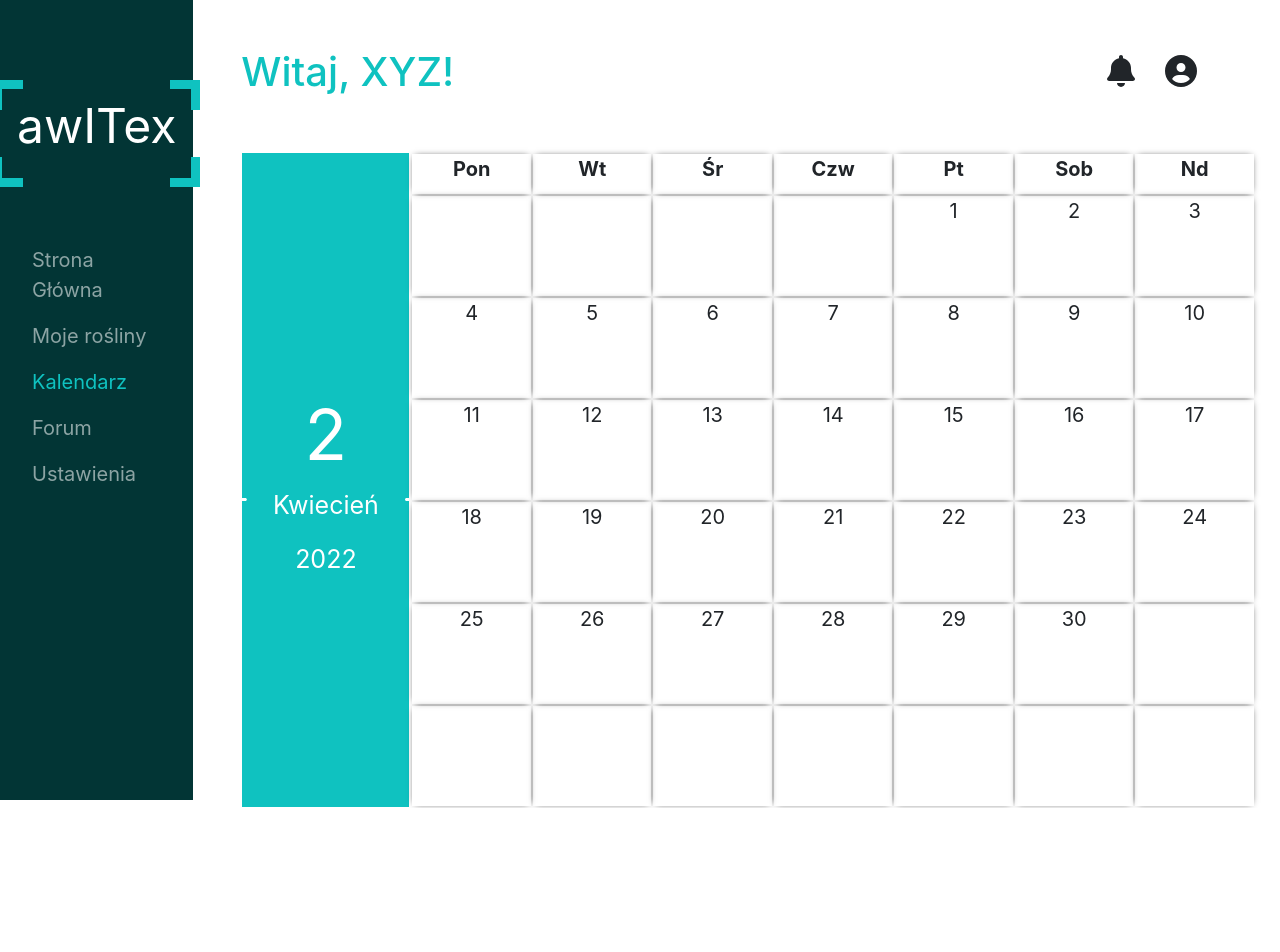
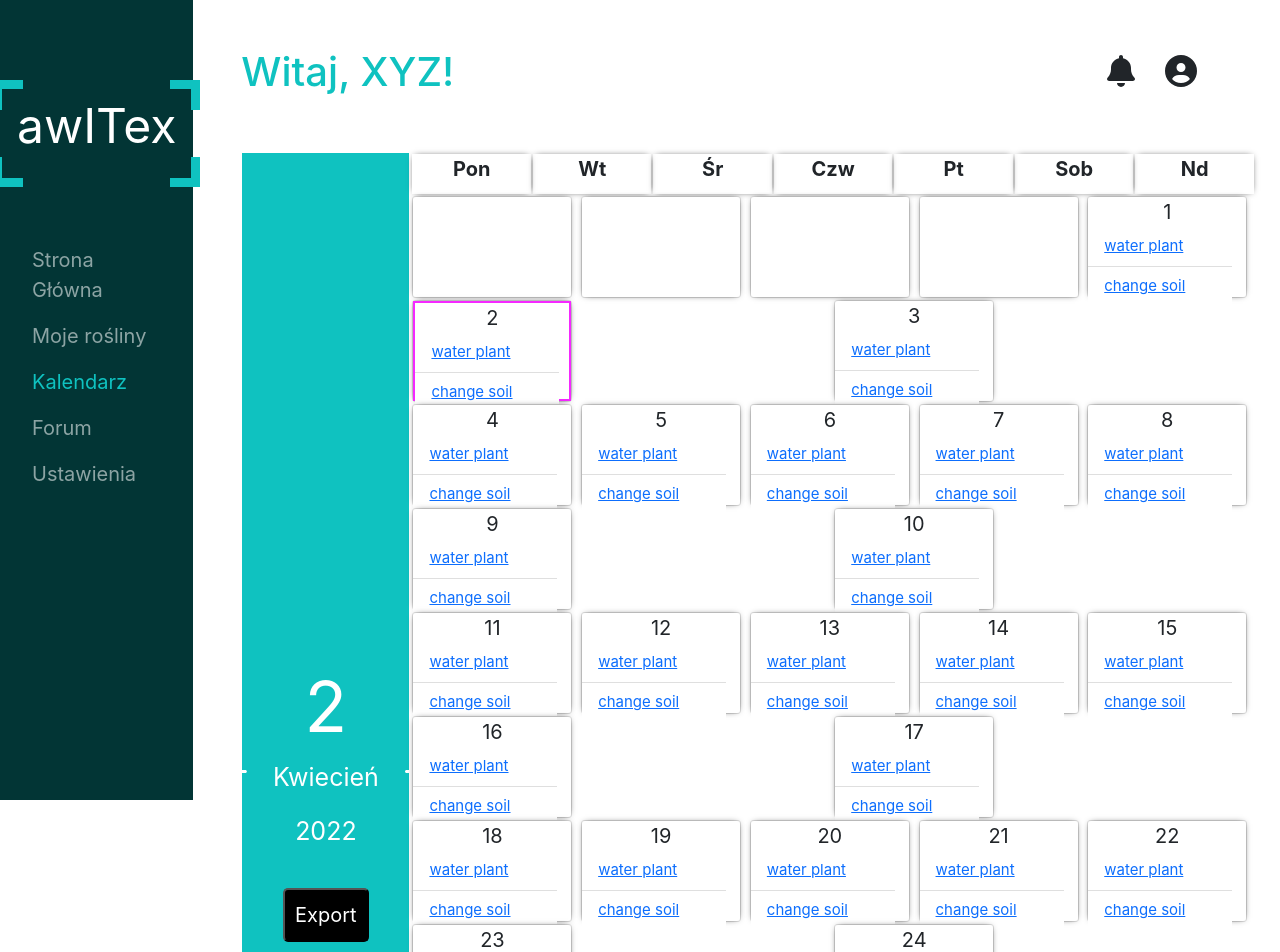
Before and after one commit to pploszczyca/AwITeks, a React (Create React App) app in the folder frontend/: page /calendar in a window 1280 px wide. Shown: the top 952 px of the page. Before the commit the page ends 808 px from the top, so only its background shows below. Built offline with nearby package versions, Linux system fonts and the light colour scheme.

Commit message:
initial work done on export button, notifications, and highlighting current day

```diff
--- a/frontend/src/components/Calendar/Calendar.tsx
+++ b/frontend/src/components/Calendar/Calendar.tsx
@@ -1,8 +1,9 @@
 import React from 'react';
-import {Container, Row, Col} from "react-bootstrap";
+import {Container, Row, Col, ListGroup} from "react-bootstrap";
 import styled from "styled-components";
 import {faArrowLeft, faArrowRight} from '@fortawesome/free-solid-svg-icons'
 import {FontAwesomeIcon} from "@fortawesome/react-fontawesome";
+import Card from "react-bootstrap/Card";
 
 
 let Day = styled.div`
@@ -47,6 +48,9 @@ let CalendarService = styled.div`
   & div:nth-child(2), & div:last-child{
     font-size: 25px;
   }
+  & div:nth-last-child(2){
+    font-size: 25px;
+  }
 
   & div:nth-child(2){
     display: flex;
@@ -56,6 +60,23 @@ let CalendarService = styled.div`
     }
   }
 `
+
+const Button = styled.button`
+  background-color: black;
+  color: white;
+  font-size: 20px;
+  padding: 10px 10px;
+  border-radius: 5px;
+  margin: 0px 0px;
+  cursor: pointer;
+`;
+
+
+function export_calendar() {
+    alert('Export button clicked!');
+}
+
+
 
 class Calendar extends React.Component<{}, {days: any[], weeks: any[], months: string[], displayedDate: Date}>{
     constructor(props: any) {
@@ -78,7 +99,11 @@ class Calendar extends React.Component<{}, {days: any[], weeks: any[], months: s
             firstDay = 7; // sunday is 7th day in calendar
         }
         let actualDayNumber = fieldNumber - firstDay + 1;
-
+        let today = false;
+        let currentDate = new Date();
+        if(actualDayNumber == currentDate.getDate() && date.getMonth() == currentDate.getMonth() && date.getFullYear() == currentDate.getFullYear()){
+            today = true;
+        }
 
         console.log(date.getFullYear(), date.getMonth(), 0)
         console.log(lastDay, actualDayNumber)
@@ -87,7 +112,13 @@ class Calendar extends React.Component<{}, {days: any[], weeks: any[], months: s
             return (<Day/>);
         }
         else {
-            return (<Day>{actualDayNumber}</Day>);
+            // return (<Day>{actualDayNumber}</Day>
+            return (<Day style={{border: today ? '2px solid rgba(245, 40, 255, 1)' : 'none'}}>
+                        {actualDayNumber}<ListGroup style={{width: '9rem', height:'5rem', textAlign: 'left', fontSize: 15 }} variant="flush">
+                            <ListGroup.Item><Card.Link href="#">water plant</Card.Link></ListGroup.Item>
+                            <ListGroup.Item><Card.Link href="#">change soil</Card.Link></ListGroup.Item>
+                        </ListGroup>
+                    </Day>)
         }
     }
 
@@ -124,7 +155,9 @@ class Calendar extends React.Component<{}, {days: any[], weeks: any[], months: s
     render(){
         return (
             <Container>
+
                 <Row className="m-0 mt-5">
+
                     <CalendarCol xs={2}>
                         <CalendarService>
                             <div>{this.state.displayedDate.getDate()}</div>
@@ -134,7 +167,16 @@ class Calendar extends React.Component<{}, {days: any[], weeks: any[], months: s
                                 <FontAwesomeIcon icon={faArrowRight} className="px-1" onClick={() => this.nextMonth()}/>
                             </div>
                             <div>{this.state.displayedDate.getFullYear()}</div>
+                            <div>
+                                <br/>
+                                <Button onClick={export_calendar}>
+                                    Export
+                                </Button>
+                            </div>
+
+
                         </CalendarService>
+
                     </CalendarCol>
                     <CalendarCol xs={10} >
                         <Row className="m-0">
@@ -150,13 +192,18 @@ class Calendar extends React.Component<{}, {days: any[], weeks: any[], months: s
                             <Row className="m-0">
                                 {this.state.days.map(day => (
                                     <CalendarCol>
-                                        { this.getActualDay((weekNr*7) + (day + 1), this.state.displayedDate) }
+                                        <Card style={{ width: '10rem' }}>
+                                            { this.getActualDay((weekNr*7) + (day + 1), this.state.displayedDate)}
+
+                                        </Card>
                                     </CalendarCol>
+
                                 ))}
                             </Row>
                         ))}
                     </CalendarCol>
                 </Row>
+
 
             </Container>
         );
```
